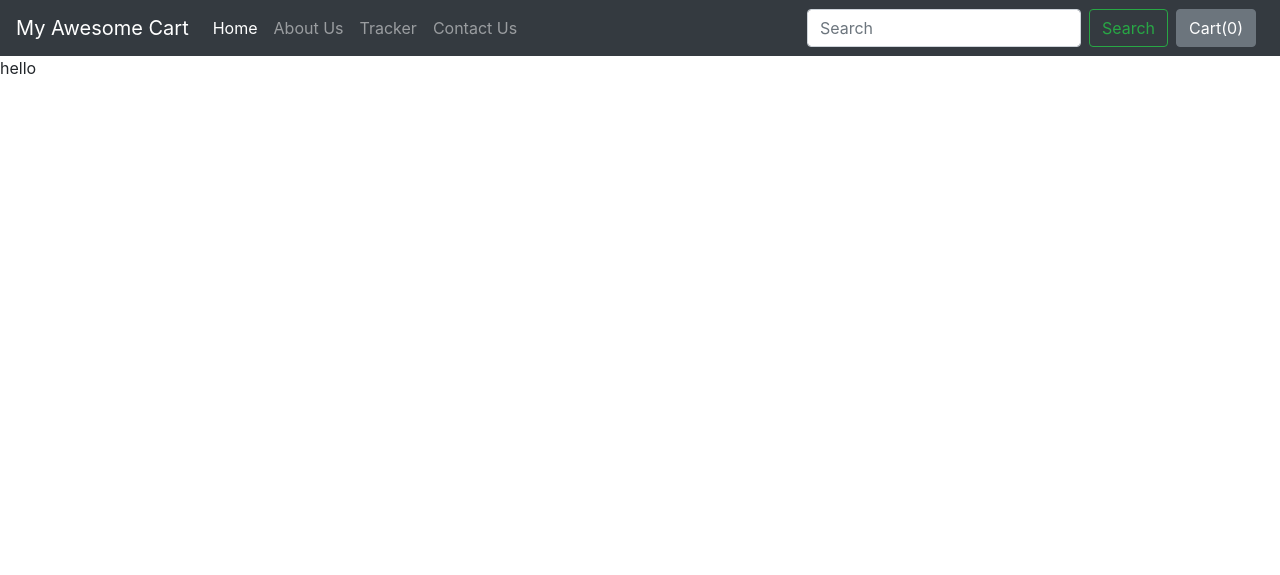
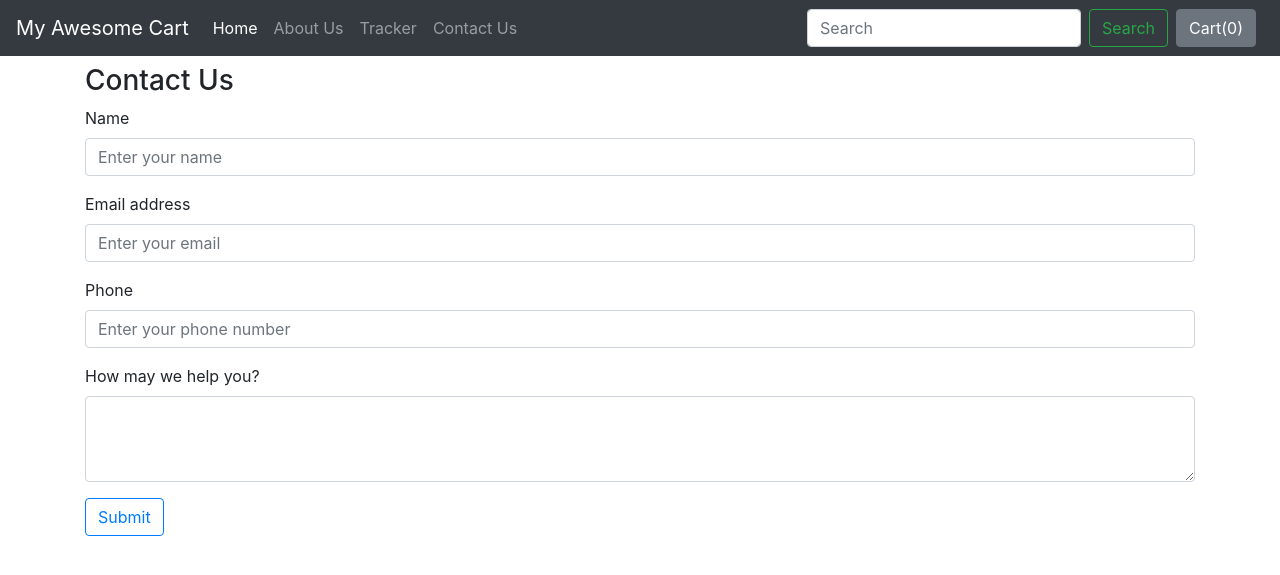
Before and after one commit to anoushazaidii/Django-My-Ecommerce-Application, a Django app: page /shop/contact/ in a window 1280 px wide. Shown: the top 575 px of the page. Run offline with Django 5.2, Linux system fonts and the light colour scheme; some libraries are stand-ins or nearby versions.

Commit message:
contact us page added

```diff
--- a/myecommerce/shop/admin.py
+++ b/myecommerce/shop/admin.py
@@ -1,6 +1,7 @@
 from django.contrib import admin
 
 # Register your models here.
-from .models import Product
+from .models import Contact, Product
 
 admin.site.register(Product)
+admin.site.register(Contact)
--- a/myecommerce/shop/apps.py
+++ b/myecommerce/shop/apps.py
@@ -2,5 +2,4 @@ from django.apps import AppConfig
 
 
 class ShopConfig(AppConfig):
-    default_auto_field = 'django.db.models.BigAutoField'
     name = 'shop'
--- a/myecommerce/shop/templates/shop/contactus.html
+++ b/myecommerce/shop/templates/shop/contactus.html
@@ -1,4 +1,32 @@
 {% extends 'shop/basic.html' %}
 {% block title%} Contact Us {% endblock %}
 {% block css %} {% endblock %}
-{% block body %} hello {% endblock %}
+{% block body %}
+<div class="container my-2">
+    <h3>Contact Us</h3>
+
+    <form action="/shop/contact/" method="POST">
+        {% csrf_token %}
+        <div class="form-group">
+            <label for="name">Name</label>
+            <input type="text" class="form-control" id="name" name="name" placeholder="Enter your name">
+        </div>
+        <div class="form-group">
+            <label for="email">Email address</label>
+            <input type="email" class="form-control" id="email" name="email" placeholder="Enter your email">
+        </div>
+
+        <div class="form-group">
+            <label for="phone">Phone</label>
+            <input type="phone" class="form-control" id="phone" name="phone" placeholder="Enter your phone number">
+        </div>
+
+        <div class="form-group">
+            <label for="exampleFormControlTextarea1">How may we help you?</label>
+            <textarea class="form-control" id="desc" name="desc" rows="3"></textarea>
+        </div>
+        <button type="submit" class="btn btn-outline-primary">Submit</button>
+
+    </form>
+</div>
+{% endblock %}
--- a/myecommerce/shop/views.py
+++ b/myecommerce/shop/views.py
@@ -1,6 +1,6 @@
 from django.shortcuts import render
 from django.http import HttpResponse
-from .models import Product
+from .models import Product,Contact
 import math
 
 # Create your views here.
@@ -21,6 +21,14 @@ def about(request):
     return render(request,"shop/about.html")
 
 def contact(request):
+    if request.method=="POST":
+        name = request.POST.get("name")
+        email = request.POST.get("email")
+        phone = request.POST.get("phone")
+        desc =  request.POST.get("desc")
+        contact = Contact(name=name,email=email,phone=phone,desc=desc)
+        contact.save()
+        print(contact)
     return render(request,"shop/contactus.html")
 
 def tracker(request):
```
Also changed, not shown: myecommerce/shop/models.py (+11 -0 lines), myecommerce/shop/templates/shop/about.html (+23 -8 lines), myecommerce/db.sqlite3, myecommerce/shop/migrations/0005_contact.py (added).
